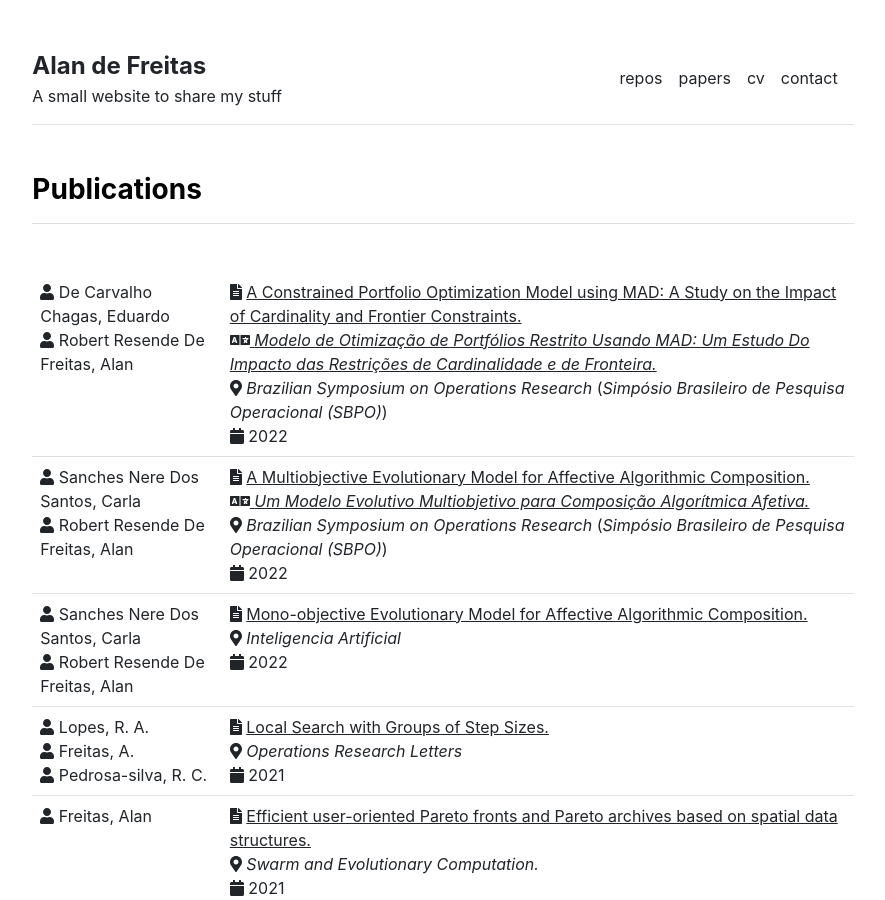
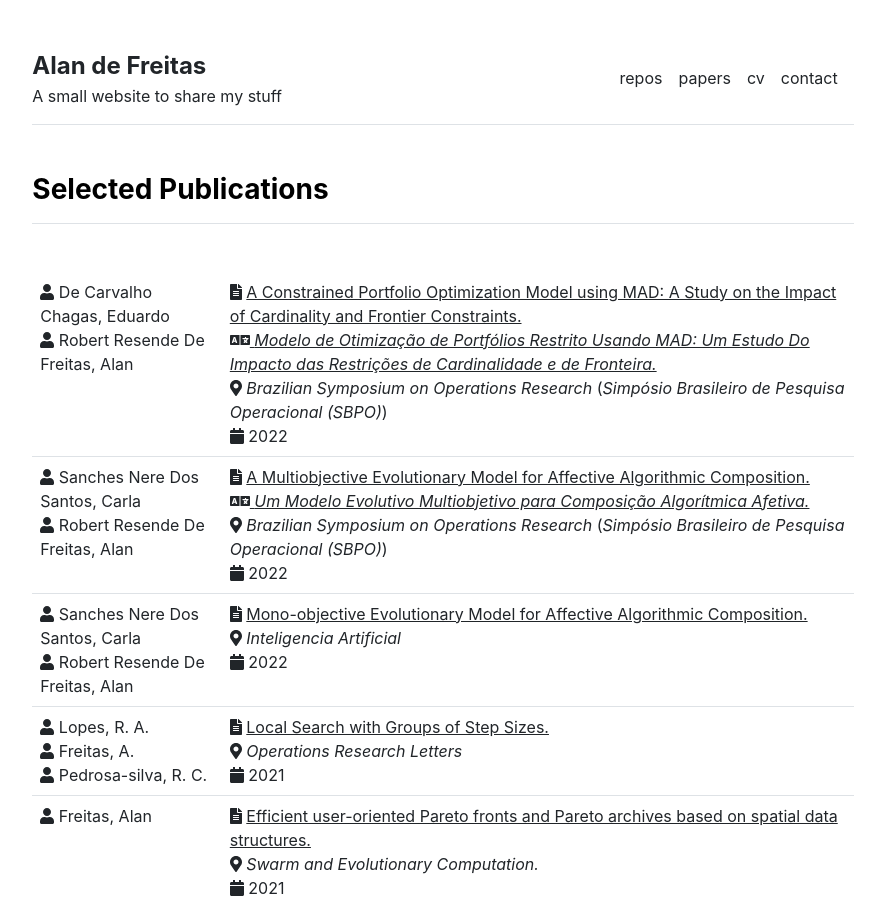
Before and after one commit to alandefreitas/alandefreitas, a Jekyll site: the page built from publications.md, in a window 1280 px wide and 900 px high. Shown: the whole window, without its empty margins (197-1082 px from the left). Built offline with Jekyll 4.4.1, drawn with Linux system fonts in a browser that asks for light colours.

Commit message:
Update publications.html

```diff
--- a/_includes/publications.html
+++ b/_includes/publications.html
@@ -1,7 +1,11 @@
 <div class="row g-5 mb-5">
   <div>
     {% if page.title != "CV" %}
+    {% if page.title != "Home" %}
+    <h3 class="fw-bold border-bottom pb-3 mb-5">Selected Publications</h3>
+    {% else %}
     <h3 class="fw-bold border-bottom pb-3 mb-5">Publications</h3>
+    {% endif %}
     {% endif %}
     <table class="table">
     {% for item in site.data.publications.index %}
```
